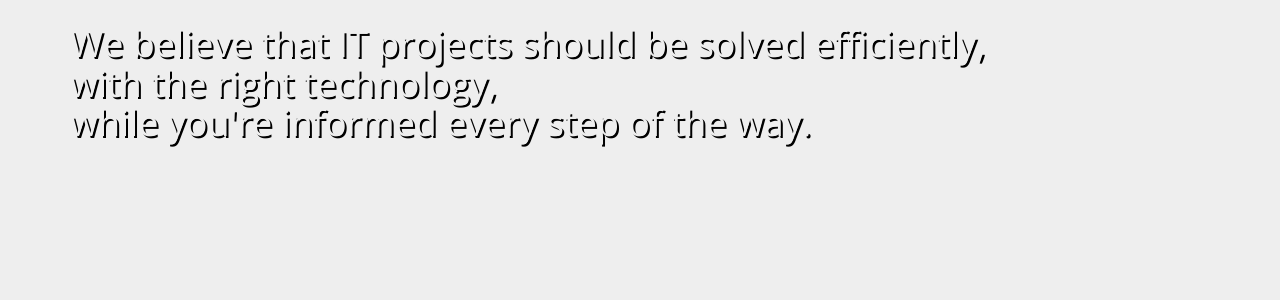
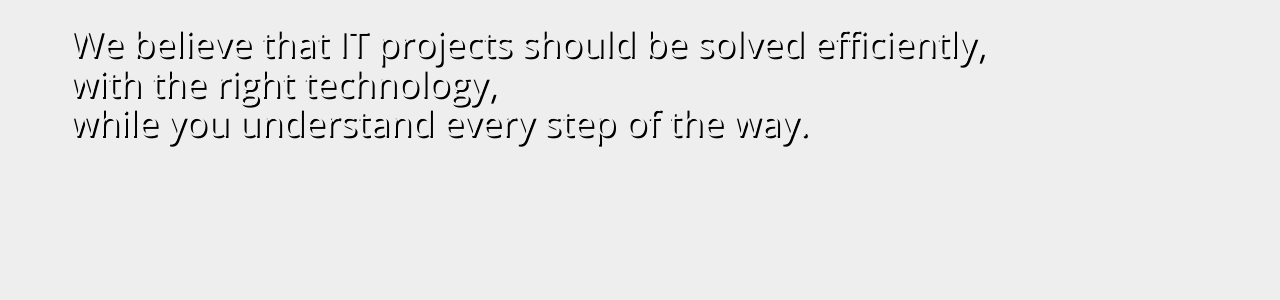
Before and after one commit to constructors/constructors.nl, a Jekyll site: the page built from index.html, in a window 1280 px wide and 900 px high. Shown: the part 228-528 px from the top of the window. Built offline with Jekyll 4.4.1, drawn with Linux system fonts in a browser that asks for light colours; nearby versions of some CDN libraries; Markdown is read by kramdown in place of the engine named in the settings.

Commit message:
Shorter marketing.

```diff
--- a/index.html
+++ b/index.html
@@ -9,7 +9,7 @@ body: front-page
 <section class="container eindhoven-header">
   <h1>We believe that IT projects should be solved efficiently,<br>
     with the right technology,<br>
-    while you're informed every step of the way.
+    while you understand every step of the way.
   </h1>
   <span></span>
 </section>
```
